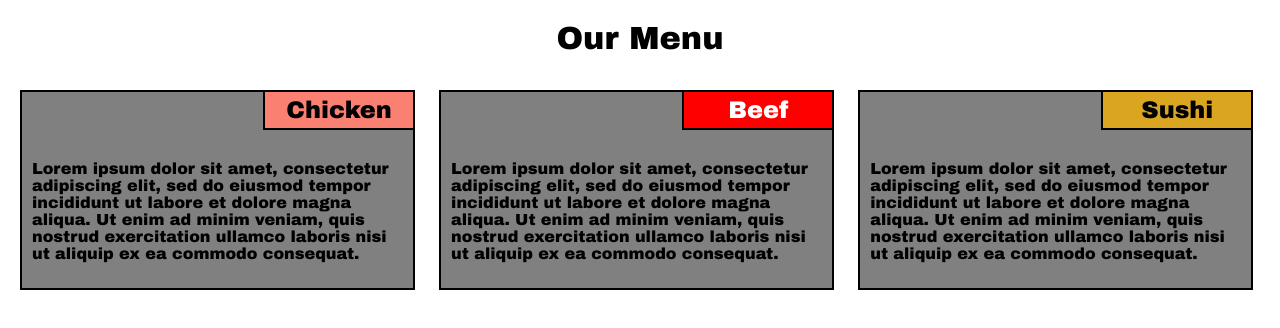
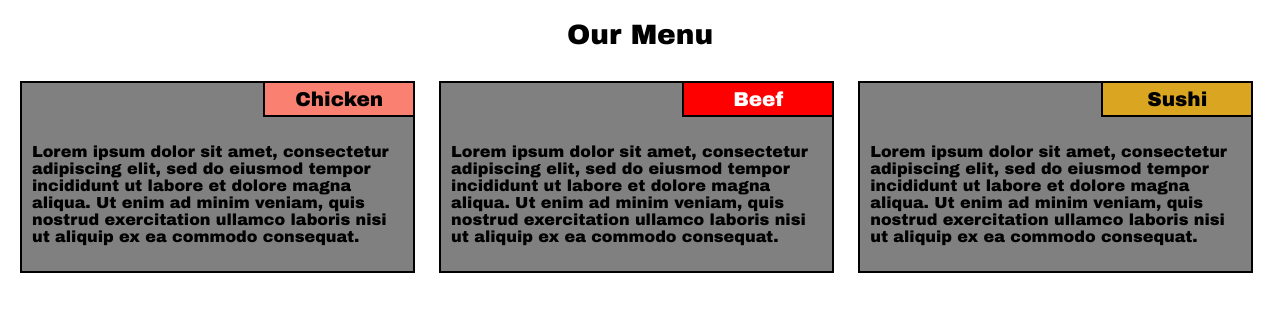
Before and after one commit to LinaWe/coursera-test, a plain HTML site: page mod2-solution/index.html in a window 1280 px wide. Drawn offline with Linux system fonts and the light colour scheme.

Commit message:
fontsize

```diff
--- a/mod2-solution/CSS.css
+++ b/mod2-solution/CSS.css
@@ -9,6 +9,7 @@
 h1
 {
 	text-align: center;
+	font-size: 175%;
 }
 h2
 {
@@ -23,6 +24,7 @@ h2
 	border-top: hidden;
 	border-right: hidden;
 	text-align: center;
+	font-size: 125%;
 }
 
 .Pink
```
